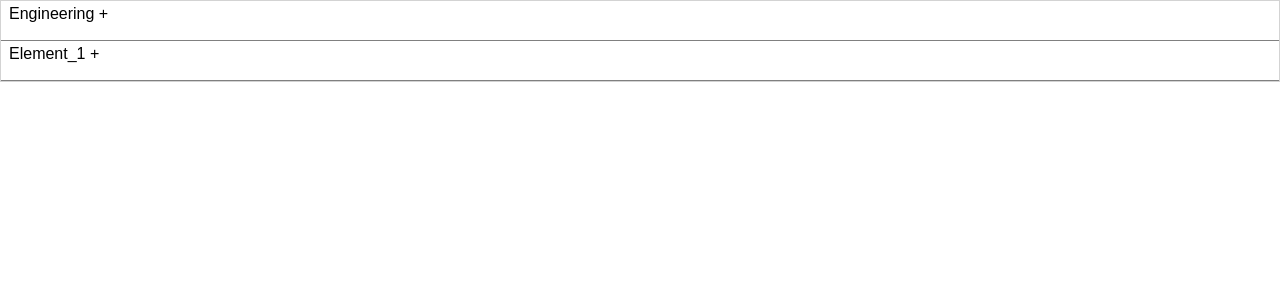
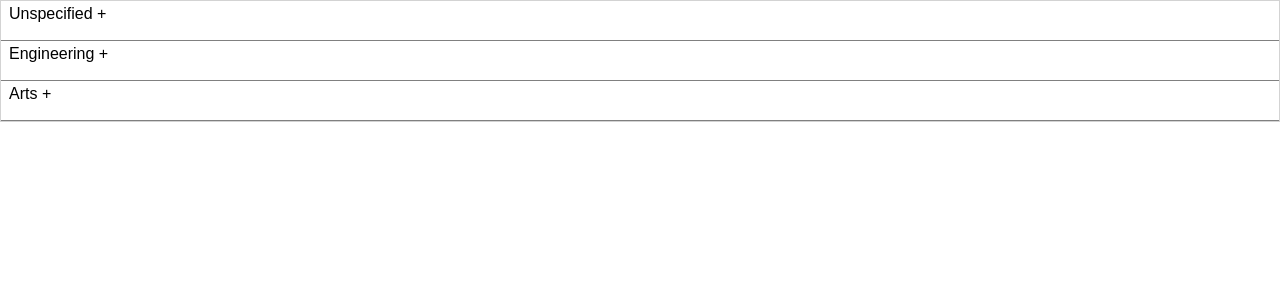
Before and after one commit to bijay007/chat_app, a React (Create React App) app in the folder chat_client/: page / in a window 1280 px wide. Shown: the top 300 px of the page. Built offline with nearby package versions, Linux system fonts and the light colour scheme.

Commit message:
Add nested items list

```diff
--- a/chat_client/src/components/nestedList/NestedList.js
+++ b/chat_client/src/components/nestedList/NestedList.js
@@ -1,4 +1,5 @@
 import React, { Component } from 'react';
+import NestedListItems from './NestedListItem';
 import './NestedList.css';
 
 class NestedList extends Component {
@@ -27,6 +28,11 @@ class NestedList extends Component {
                 <div>
                   <span>{elem.title ? elem.title : `Element_${index}`}</span>
                   <span>{this.state.collapsed[index]? ' + ' : ' - '}</span>
+                  {
+                    elem.data && !this.state.collapsed[index]
+                    ? <NestedListItems data={elem.data} />
+                    : null
+                  }
                 </div>
               </button>
             )
--- a/chat_client/src/components/nestedList/NestedListItem.js
+++ b/chat_client/src/components/nestedList/NestedListItem.js
@@ -1,8 +1,12 @@
-import React from 'react'
-const NestedItem = props => {
+import React from 'react';
+import getObjectDepth from '../../utils/getObjectDepth';
+const NestedListItems = props => {
+  let dataNestedLevels = getObjectDepth(props, 'data');
   return (
-    <div></div>
+    <div>
+      This has {dataNestedLevels} levels of nesting.
+    </div>
   )
 }
 
-export default NestedItem;
+export default NestedListItems;
--- a/chat_client/src/utils/_dummy.js
+++ b/chat_client/src/utils/_dummy.js
@@ -1,6 +1,9 @@
 // dummy data for testing purposes
 
 let dummyData = [
+  {
+    title: 'Unspecified'
+  },
   {
     title: 'Engineering',
     data: [
@@ -10,9 +13,15 @@ let dummyData = [
     ]
   },
   {
+    title: 'Arts',
     data: [
       {
-        title: 'Social Science'
+        title: 'Administration',
+        data: [
+          {
+            title: 'MBA'
+          }
+        ]
       }
     ]
   },
--- /dev/null
+++ b/chat_client/src/utils/getObjectDepth.js
@@ -0,0 +1,18 @@
+// Finds the depth of an object containing repeatable array of the same name
+
+const getObjectDepth = (originalObj, arrPropName) => {
+  let length = 0;
+  let recursiveCheck = obj => {
+    for (let key in obj) {
+      while (Array.isArray(obj[key]) && key === arrPropName) {
+        length += 1;
+        return recursiveCheck(Object.assign({}, ...obj[key]))
+      }
+    }
+    return length;
+  }
+  let result = recursiveCheck(originalObj);
+  return result;
+}
+
+export default getObjectDepth;
```
